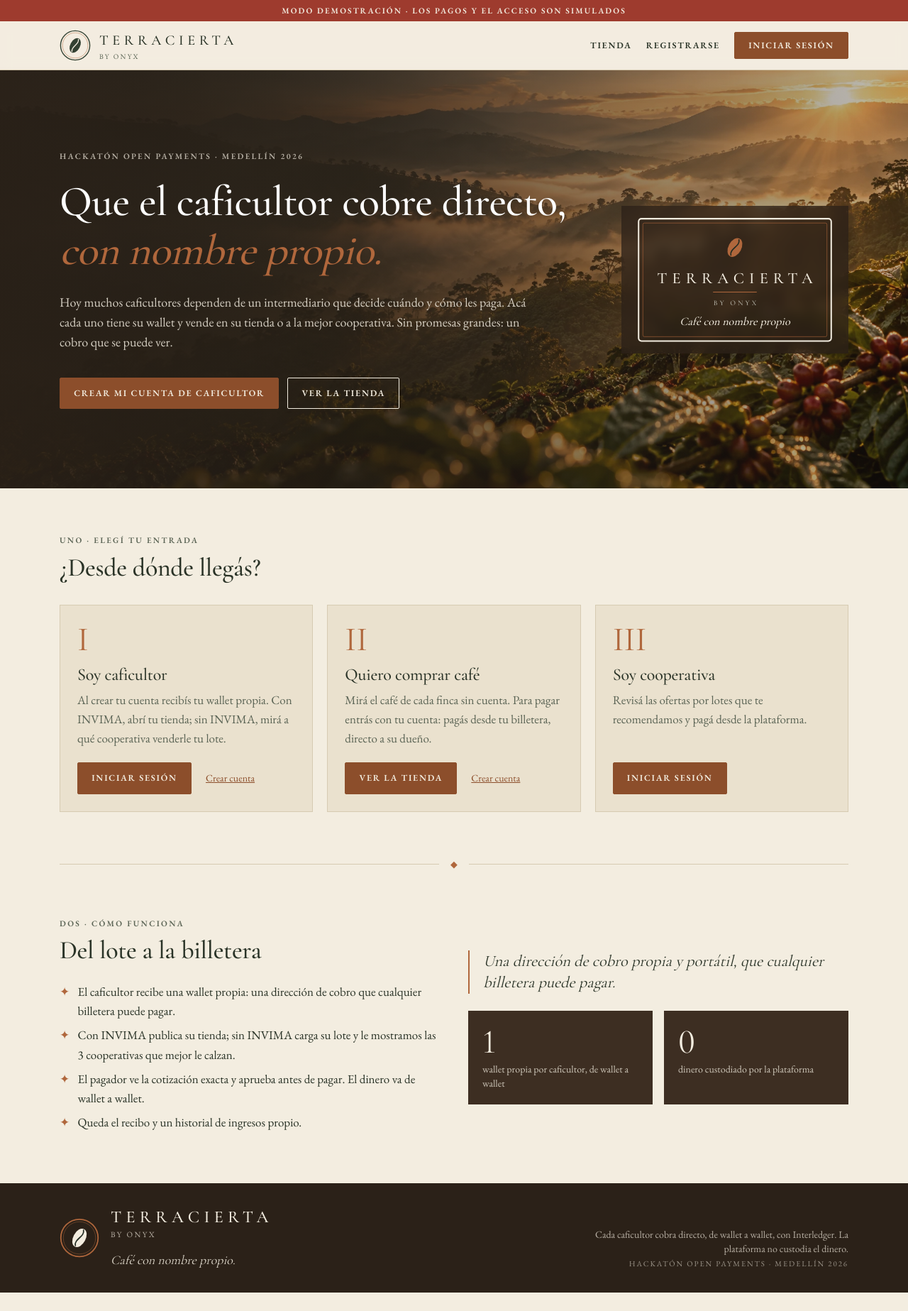
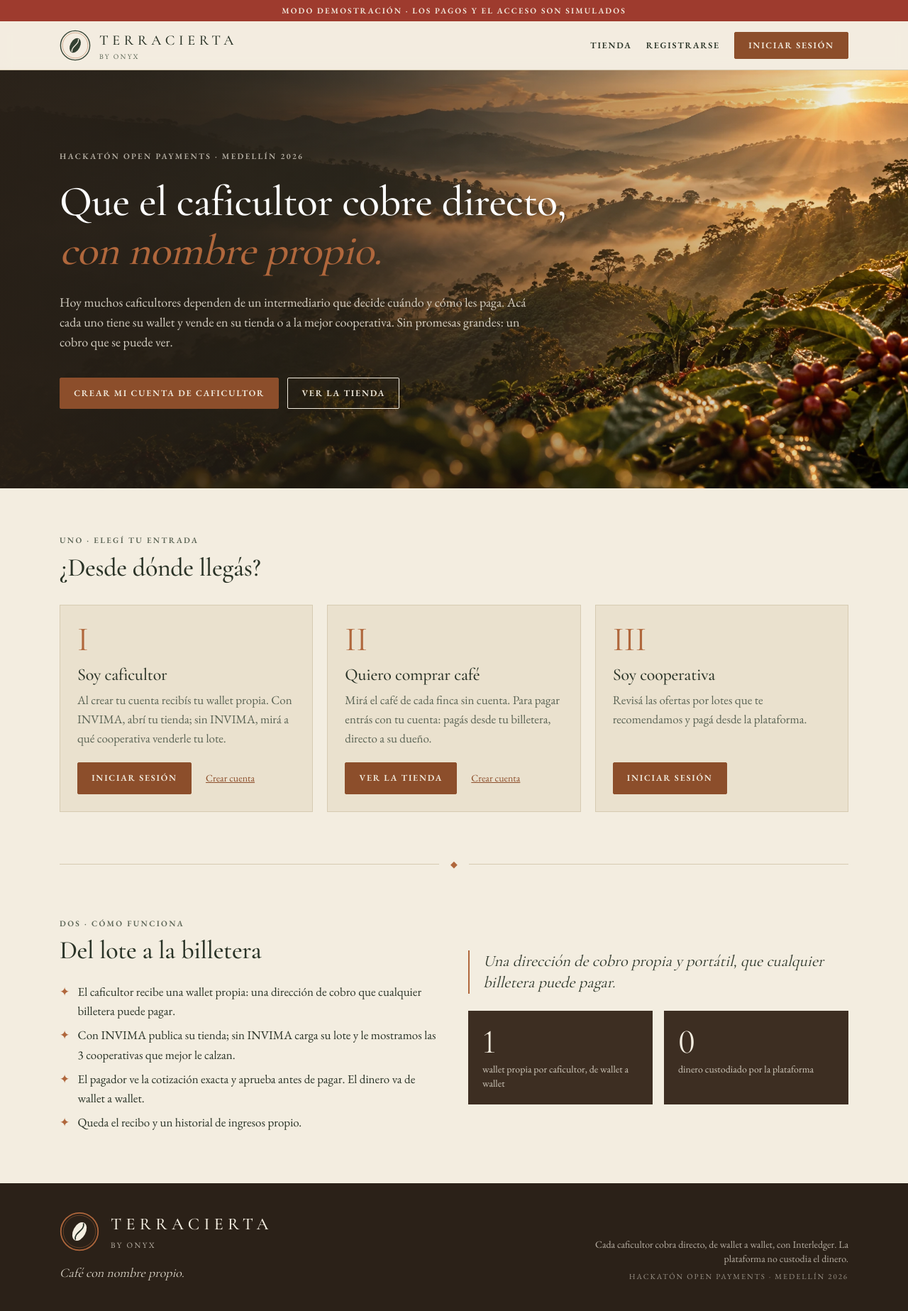
Before and after one commit to SalazarDukeImpactHub/terracierta-by-onyx, a Next.js app: page / in a window 1280 px wide. Shown: the whole page at 71% size. Before the commit the page ends 1821 px from the top, so only its background shows below. Built offline with nearby package versions, Linux system fonts and the light colour scheme; no server answers.

Commit message:
fix(ui): inicio sin sello para ver la foto completa y pie con el grano alineado

```diff
--- a/src/app/page.tsx
+++ b/src/app/page.tsx
@@ -1,6 +1,5 @@
 import Image from "next/image";
 import Link from "next/link";
-import { Sello } from "@/components/marca";
 
 const ROLES = [
   {
@@ -50,8 +49,8 @@ export default function Inicio() {
           className="-z-20 object-cover object-[60%_50%]"
         />
         {/* Velo oscuro: deja el texto legible sobre la foto, más fuerte a la izquierda donde va el texto. */}
-        <div className="absolute inset-0 -z-10 bg-cafe/65 lg:bg-transparent lg:bg-gradient-to-r lg:from-cafe/90 lg:via-cafe/65 lg:to-cafe/30" />
-        <div className="mx-auto grid max-w-6xl items-center gap-10 px-5 py-20 sm:py-28 lg:grid-cols-[1fr_20rem]">
+        <div className="absolute inset-0 -z-10 bg-cafe/65 lg:bg-transparent lg:bg-gradient-to-r lg:from-cafe/85 lg:via-cafe/45 lg:to-transparent" />
+        <div className="mx-auto flex min-h-[30rem] max-w-6xl items-center px-5 py-20 sm:min-h-[36rem] sm:py-28">
           <div>
             <p className="etiqueta !text-crema/70">Hackatón Open Payments · Medellín 2026</p>
             <h1 className="mt-5 max-w-3xl text-5xl text-white sm:text-6xl">
@@ -69,9 +68,6 @@ export default function Inicio() {
                 Ver la tienda
               </Link>
             </div>
-          </div>
-          <div className="hidden bg-cafe/75 p-2 backdrop-blur-sm lg:block">
-            <Sello tono="oscuro" className="w-full" />
           </div>
         </div>
       </section>
--- a/src/components/marca.tsx
+++ b/src/components/marca.tsx
@@ -29,39 +29,3 @@ export function Marca({
     />
   );
 }
-
-/**
- * Sello "Café con nombre propio". Va en línea (no como imagen) para que el texto use las tipografías de la página:
- * un SVG cargado como imagen no puede usar las fuentes web y caería a Georgia. La geometría y los colores son los del
- * archivo original (/public/brand/terracierta-sello-*.svg); solo cambia la familia tipográfica.
- */
-export function Sello({ tono, className }: { tono: "claro" | "oscuro"; className?: string }) {
-  const oscuro = tono === "oscuro";
-  const marco = oscuro ? "#F3EDE0" : "#334132";
-  const nombre = oscuro ? "#F3EDE0" : "#2A3327";
-  const sub = oscuro ? "#b9b8ac" : "#6b7166";
-  const lema = oscuro ? "#F3EDE0" : "#334132";
-  const surco = oscuro ? "#232C23" : "#F3EDE0";
-  const fuente = "var(--font-cormorant), Georgia, serif";
-
-  return (
-    <svg viewBox="0 0 300 190" role="img" aria-label="Terracierta by Onyx — Café con nombre propio" className={className}>
-      <rect x="16" y="10" width="268" height="170" rx="4" fill="none" stroke={marco} strokeWidth="2" />
-      <rect x="22" y="16" width="256" height="158" rx="2" fill="none" stroke="#B0673C" strokeWidth="0.6" />
-      <g transform="translate(150 50) rotate(28)">
-        <ellipse rx="9" ry="14" fill="#B0673C" />
-        <path d="M0 -12 C6 -5 -6 5 0 12" stroke={surco} strokeWidth="1.7" fill="none" strokeLinecap="round" />
-      </g>
-      <text x="153.5" y="100" textAnchor="middle" fontFamily={fuente} fontSize="22" fontWeight="500" letterSpacing="7" fill={nombre}>
-        TERRACIERTA
-      </text>
-      <path d="M120 112 H180" stroke="#B0673C" strokeWidth="1" strokeLinecap="round" />
-      <text x="151.5" y="130" textAnchor="middle" fontFamily={fuente} fontSize="10" fontWeight="500" letterSpacing="3" fill={sub}>
-        BY ONYX
-      </text>
-      <text x="150" y="158" textAnchor="middle" fontFamily={fuente} fontSize="16" fontStyle="italic" fontWeight="500" fill={lema}>
-        Café con nombre propio
-      </text>
-    </svg>
-  );
-}
--- a/src/components/pie.tsx
+++ b/src/components/pie.tsx
@@ -3,18 +3,21 @@ import { Marca } from "@/components/marca";
 export function Pie() {
   return (
     <footer className="bg-cafe text-crema">
-      <div className="mx-auto flex max-w-6xl flex-col gap-3 px-5 py-8 sm:flex-row sm:items-end sm:justify-between">
-        <div className="flex items-center gap-4">
-          <Marca tono="oscuro" carga="lazy" tamano={56} className="shrink-0" />
-          <div>
-            <p className="font-titulo text-2xl font-medium uppercase tracking-[0.26em]">Terracierta</p>
-            <p className="text-[0.7rem] uppercase tracking-[0.22em] text-crema/70">by Onyx</p>
-            <p className="mt-3 font-titulo text-lg italic text-crema/90">Café con nombre propio.</p>
+      <div className="mx-auto grid max-w-6xl gap-8 px-5 py-10 sm:grid-cols-2 sm:items-end">
+        <div>
+          {/* Grano y nombre centrados entre sí, como en el logo; el lema va aparte, debajo. */}
+          <div className="flex items-center gap-4">
+            <Marca tono="oscuro" carga="lazy" tamano={56} className="shrink-0" />
+            <div className="leading-none">
+              <p className="font-titulo text-2xl font-medium uppercase tracking-[0.26em]">Terracierta</p>
+              <p className="mt-2 text-[0.7rem] uppercase tracking-[0.22em] text-crema/70">by Onyx</p>
+            </div>
           </div>
+          <p className="mt-4 font-titulo text-lg italic text-crema/90">Café con nombre propio.</p>
         </div>
-        <p className="max-w-sm text-sm text-crema/70 sm:text-right">
+        <p className="max-w-sm text-sm text-crema/70 sm:justify-self-end sm:text-right">
           Cada caficultor cobra directo, de wallet a wallet, con Interledger. La plataforma no custodia el dinero.
-          <span className="mt-1 block text-[0.68rem] uppercase tracking-[0.18em] text-crema/55">
+          <span className="mt-2 block text-[0.68rem] uppercase tracking-[0.18em] text-crema/55">
             Hackatón Open Payments · Medellín 2026
           </span>
         </p>
```
